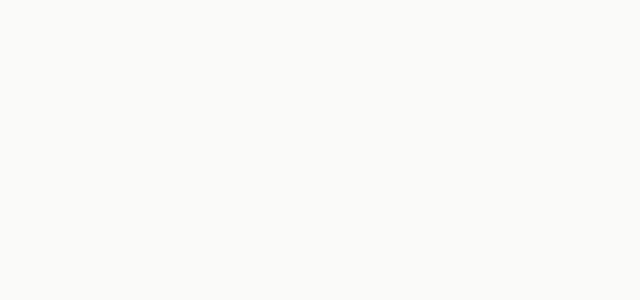
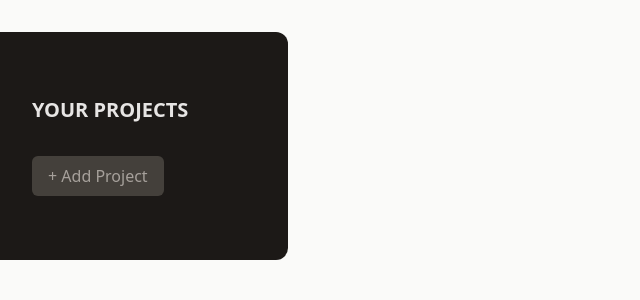
Before and after one commit to Shihasz/project-management-react, a React (Vite) app: page / in a window 1280 px wide. Shown: the top 300 px of the page, without its empty margins (0-640 px from the left). Built offline with nearby package versions, Linux system fonts and the light colour scheme.

Commit message:
adds ProjectsSidebar component

```diff
--- a/src/App.jsx
+++ b/src/App.jsx
@@ -1,5 +1,11 @@
+import ProjectsSidebar from "./components/ProjectsSidebar";
+
 function App() {
-  return <main className="h-screen my-8"></main>;
+  return (
+    <main className="h-screen my-8">
+      <ProjectsSidebar />
+    </main>
+  );
 }
 
 export default App;
--- /dev/null
+++ b/src/components/ProjectsSidebar.jsx
@@ -0,0 +1,15 @@
+export default function ProjectsSidebar() {
+  return (
+    <aside className="w-1/3 px-8 py-16 bg-stone-900 text-stone-50 md:w-72 rounded-r-xl">
+      <h2 className="mb-8 font-bold uppercase md:text-xl text-stone-200">
+        Your Projects
+      </h2>
+      <div>
+        <button className="px-4 py-2 text-xs md:text-base rounded-md bg-stone-700 text-stone-400 hover:bg-stone-600 hover:text-stone-100">
+          + Add Project
+        </button>
+      </div>
+      <ul></ul>
+    </aside>
+  );
+}
```
